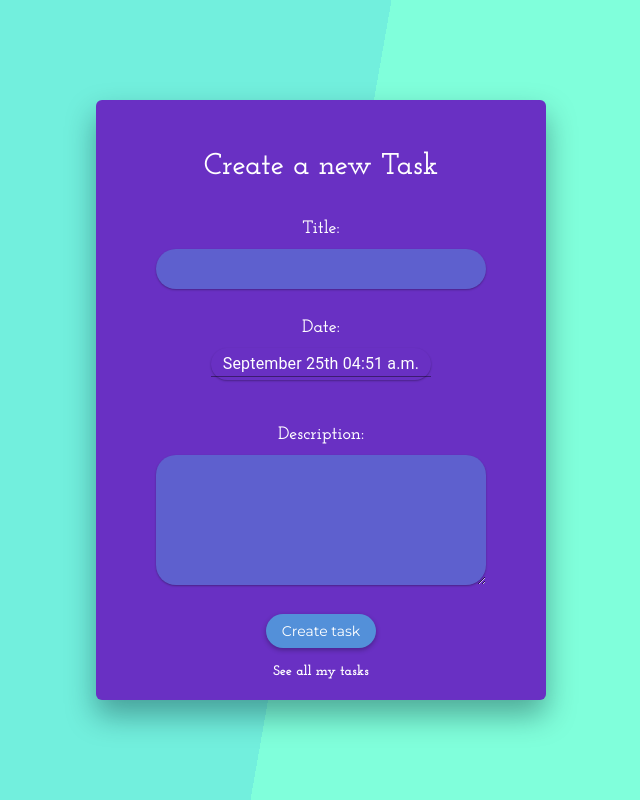
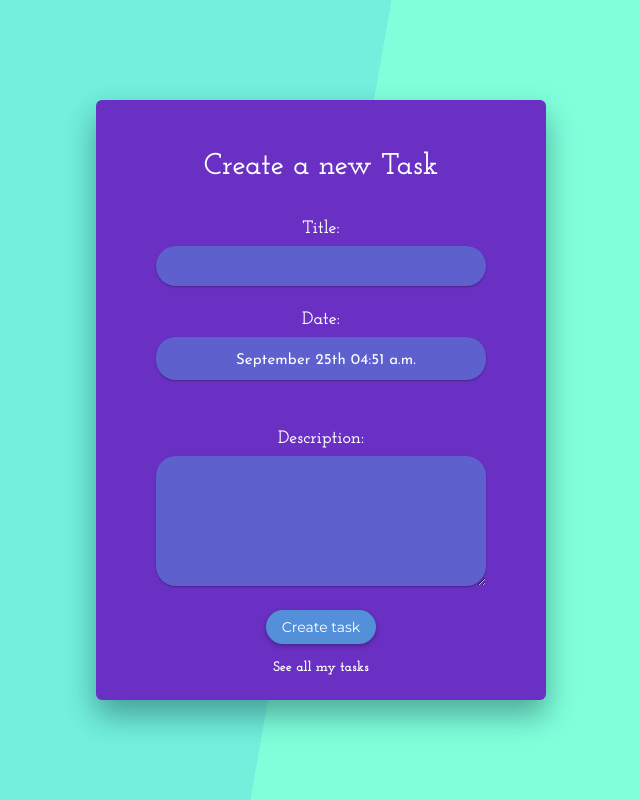
Before and after one commit to JoacoMaurtua/Complete-task-manager, a React (Create React App) app in the folder client/: page / in a window 1280 px wide. Shown: the whole page, without its empty margins (319-959 px from the left). Built offline with nearby package versions, Linux system fonts and the light colour scheme; no server answers.

Commit message:
last details

```diff
--- a/client/src/App.css
+++ b/client/src/App.css
@@ -54,10 +54,10 @@ label{
   font-weight: 600;
 }
 
-input, textarea{
+input, textarea, .datePicker input{
   background-color: #5e60ce;
   color: #fff;
-  margin-bottom: 2rem;
+  margin-bottom: 1.5rem;
   width: 18.75rem;
   min-width: 15.625rem;
   padding: 15px 10px 10px 20px;
@@ -67,11 +67,16 @@ input, textarea{
   border: none;
   border-radius: 20px;
   box-shadow: 0 1px 2px rgba(0, 0, 0, 0.3);
-  transform: translateY(3px);
 }
 
+.datePicker input{
+  margin-bottom: .1rem;
+}
 
-.datePicker input{color:white;}
+.datePicker .MuiInput-underline::before{
+  display:none;
+}
+
 
 
  .taskButton{
--- a/client/src/components/Detail.js
+++ b/client/src/components/Detail.js
@@ -17,6 +17,16 @@ export default function Detail() {
     history.push('/tasks')
   }
 
+  const firstDate = new Date(singleTask.date);
+  let time = firstDate.getDate() + "/"
+                + (firstDate.getMonth()+1)  + "/"
+                + firstDate.getFullYear() + " "
+                + firstDate.getHours() + ":"
+                + firstDate.getMinutes() + ":"
+                + firstDate.getSeconds();
+  //console.log(time);
+
+
   return (
     <div className="detail-container">
       <button className="btn-back task-btn" onClick={e => taskList(e)}>
@@ -24,8 +34,12 @@ export default function Detail() {
       </button>
       <h2>Task Detail</h2>
       <p><span>Title:</span> {singleTask.title}</p>
-      <p><span>Date:</span> {singleTask.date}</p>
-      <p><span>Description:</span> {singleTask.description}</p>
+      <p><span>Date:</span> {time}</p>
+      {
+         singleTask.description&&( <p><span>Description:</span> {singleTask.description}</p>)
+      }
+
+
     </div>
   )
 }
```
